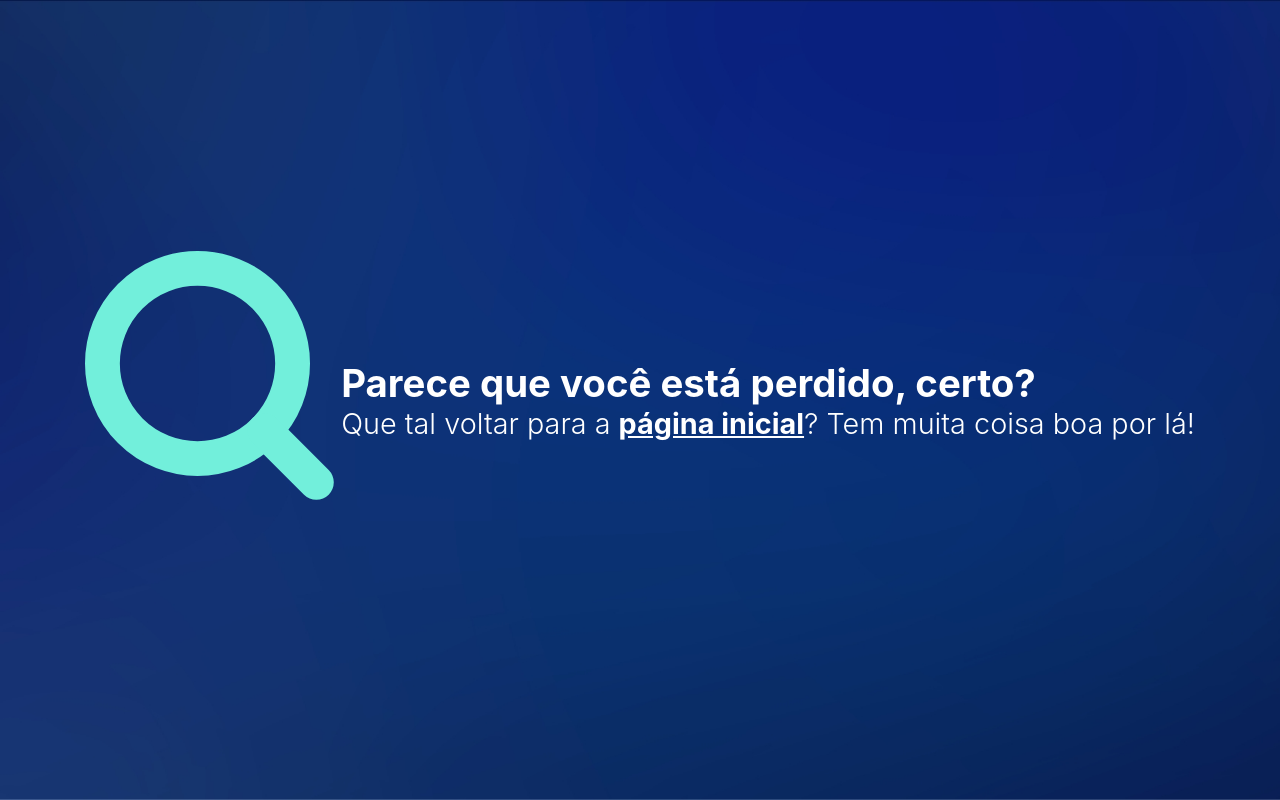
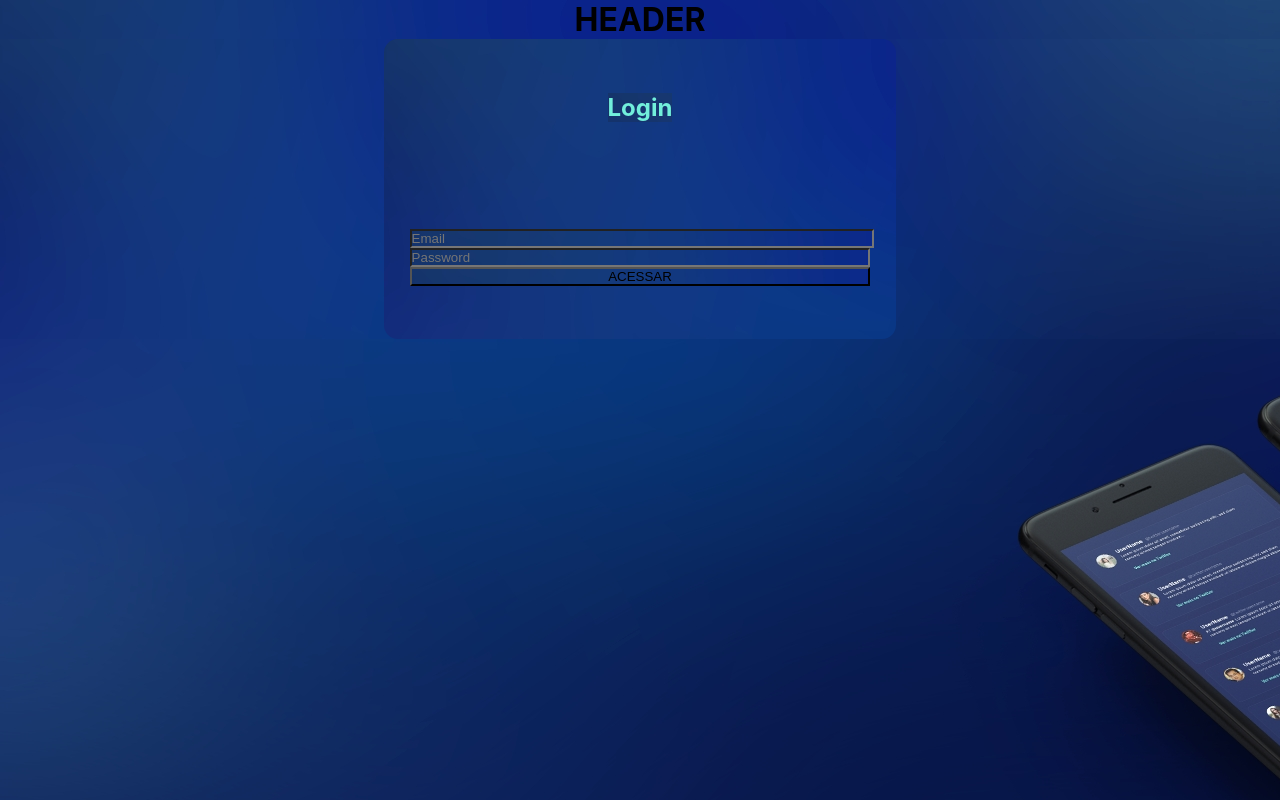
Before and after one commit to RosaErick/hashtagFinderNewtab, a React (Create React App) app: page /login in a window 1280 px wide. Before the commit this address led to /404. Built offline with nearby package versions, Linux system fonts and the light colour scheme.

Commit message:
Incluidos arquivos da pagina de login (login.jsx e login.css); criado html do formulario e estrutura basica da pagina de login; realizada rota para a pagina de login (acessivel atraves de /login).

```diff
--- /dev/null
+++ b/src/components/login.jsx
@@ -0,0 +1,30 @@
+import '../css/App.css';
+import '../css/login.css';
+
+function Login() {
+    return (
+      <div className="App">
+          <div className="Header">
+              <h1>HEADER</h1>
+          </div>
+          <div className="Body">
+
+            <div className="form-container">
+              <h2>Login</h2>
+              <form>
+
+                  <input className="text-input" type="text" name="email" placeholder="Email"/>
+
+                  <input type="password" name="pass" placeholder="Password"/>
+
+                <button type="submit">ACESSAR</button>
+              </form>
+            </div>
+
+          </div>
+
+      </div>
+    );
+  }
+
+  export default Login;
--- /dev/null
+++ b/src/css/login.css
@@ -0,0 +1,45 @@
+*{
+    background-image: url('../assets/img/hero-bg.jpg');
+}
+
+.Body{
+    width: 100%;
+
+    display: flex;
+    flex-direction: row;
+    justify-content: center;
+    align-items: center;
+}
+
+.form-container{
+
+    width: 40%;
+    height: 300px;
+    display: flex;
+    flex-direction: column;
+    align-items: center;
+    justify-content: space-around;
+    background-color: #18326B;
+    opacity: 100%;
+    border-radius: 14px;
+}
+
+.form-container h2{
+    color: #72EFDB;
+    background-color:#18326B;
+}
+
+.form-container form{
+
+    width: 90%;
+    display: flex;
+    flex-direction: column;
+    justify-content: space-around;
+    align-items: spa;
+
+}
+
+.text-input{
+
+    width: 100%;
+}
--- a/src/index.js
+++ b/src/index.js
@@ -8,6 +8,7 @@ import './css/index.css';
 //components imports
 import App from './components/App';
 import NotFound from './components/NotFound.jsx';
+import Login from './components/login';
 
 
 ReactDOM.render(
@@ -17,6 +18,8 @@ ReactDOM.render(
       <Route path="/" element={<App />}/>
       <Route path="/404" element={<NotFound/>}/>
       <Route path="*" element={<Navigate to="/404"/>}/>
+      <Route path="/login" element={<Login /> } />
+
     </Routes>
     </BrowserRouter>
   </React.StrictMode>,
```
Also changed, not shown: 2 other files (tests, documents, lock files or other folders).
